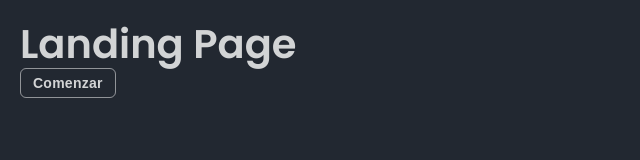
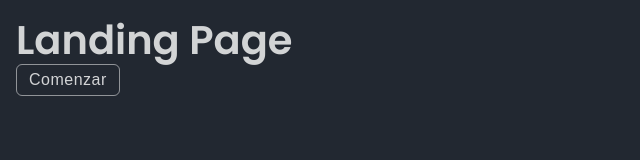
Before and after one commit to IaconoG/Proyecto-Bootcamp-de-React--CF, a React (Vite) app: page / in a window 1280 px wide. Shown: the top 160 px of the page, without its empty margins (0-640 px from the left). Built offline with nearby package versions, Linux system fonts and the light colour scheme.

Commit message:
style(base): normalize layout paddings and transitions

```diff
--- a/src/styles/global.css
+++ b/src/styles/global.css
@@ -19,19 +19,20 @@ body {
   background-color: var(--clr-blue);
 }
 
+main,
 nav {
-  padding-block: 0.5rem;
+  padding: 1rem;
+  width: 100%;
 }
-main {
-  padding: 1.25rem;
+
+nav {
+  max-width: 250px;
 }
 
 input {
   border: none;
   background: none;
-  color: inherit;
-  background-color: rgba(0, 0, 0, 0.4);
-  font-family: Arial, sans-serif;
+  background-color: var(--clr-primary);
 }
 
 input:focus,
@@ -50,18 +51,17 @@ textarea {
   padding: 3px 5px;
 }
 
+/* FIXME: REORDENAR LOS ATRIBUTOS EN LOS ARCHIVOS CORRECTOS */
 button,
 input[type="submit"] {
   color: var(--clr-primary);
   padding: 6px 12px;
-  font-size: 14px;
-  font-weight: 600;
-  letter-spacing: 0.25px;
+  font-size: 1em;
+  letter-spacing: 0.5px;
   cursor: pointer;
   border-radius: 6px;
   border: 1px solid transparent;
   background-color: transparent;
-  max-width: fit-content;
   gap: 1rem;
   display: flex;
   align-items: center;
```
Also changed, not shown: src/styles/_animations.css (+11 -1 lines).
